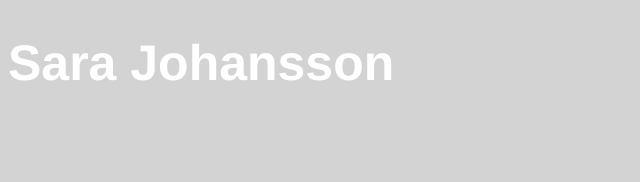
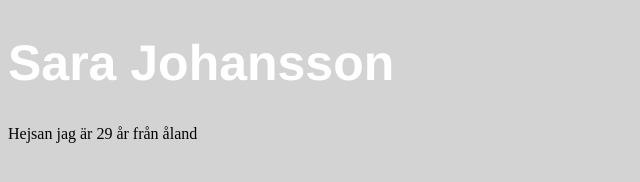
Before and after one commit to SaraJohanssonn/book-room-feature, a plain HTML site: page index.html in a window 1280 px wide. Shown: the whole page, without its empty margins (0-640 px from the left). Drawn offline with Linux system fonts and the light colour scheme.

Commit message:
uppdatering i index filen

```diff
--- a/index.html
+++ b/index.html
@@ -9,5 +9,6 @@
 </head>
 <body>
     <h1>Sara Johansson</h1>
+    <p>Hejsan jag är 29 år från åland</p>
 </body>
 </html>
```
